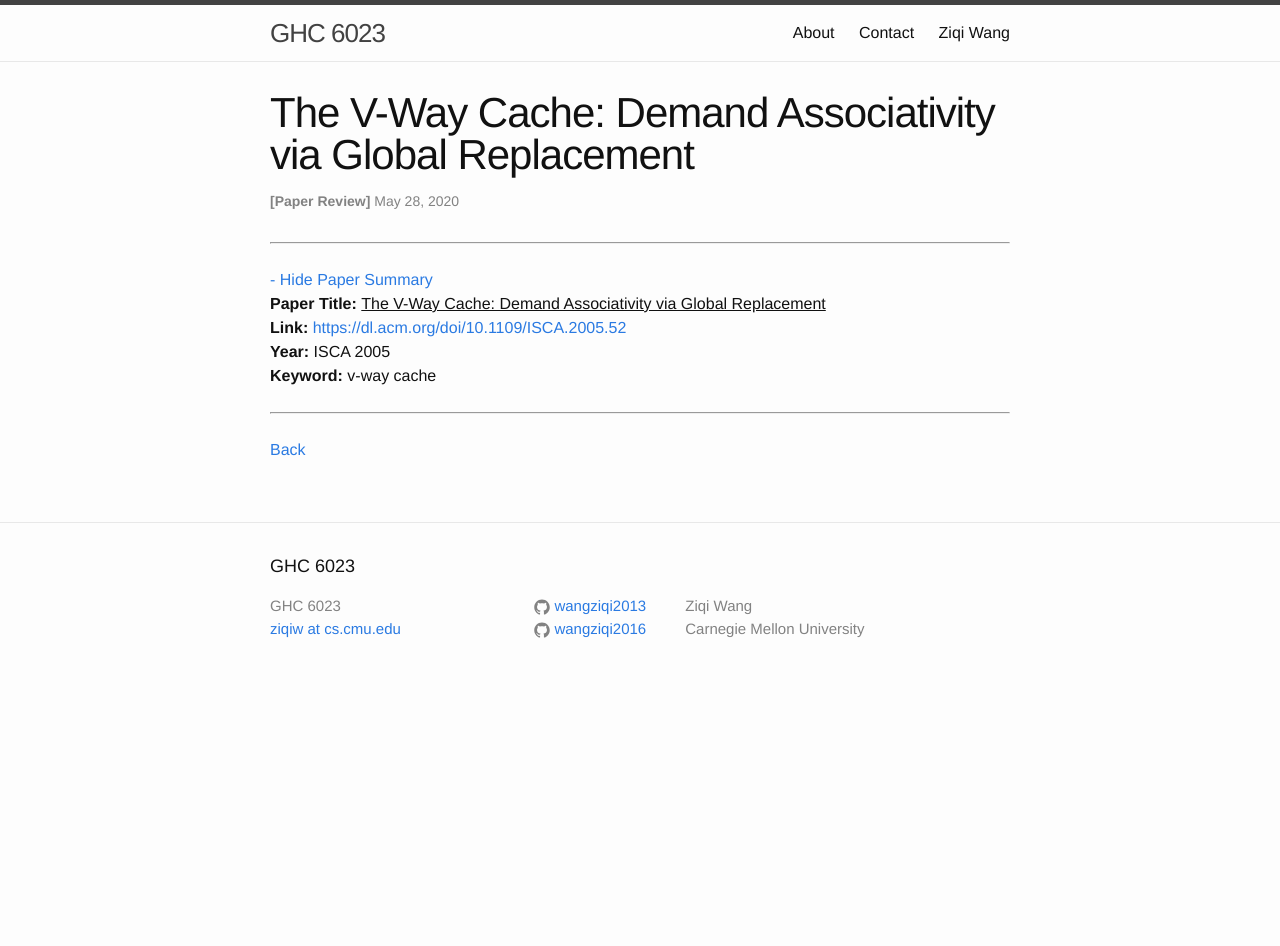
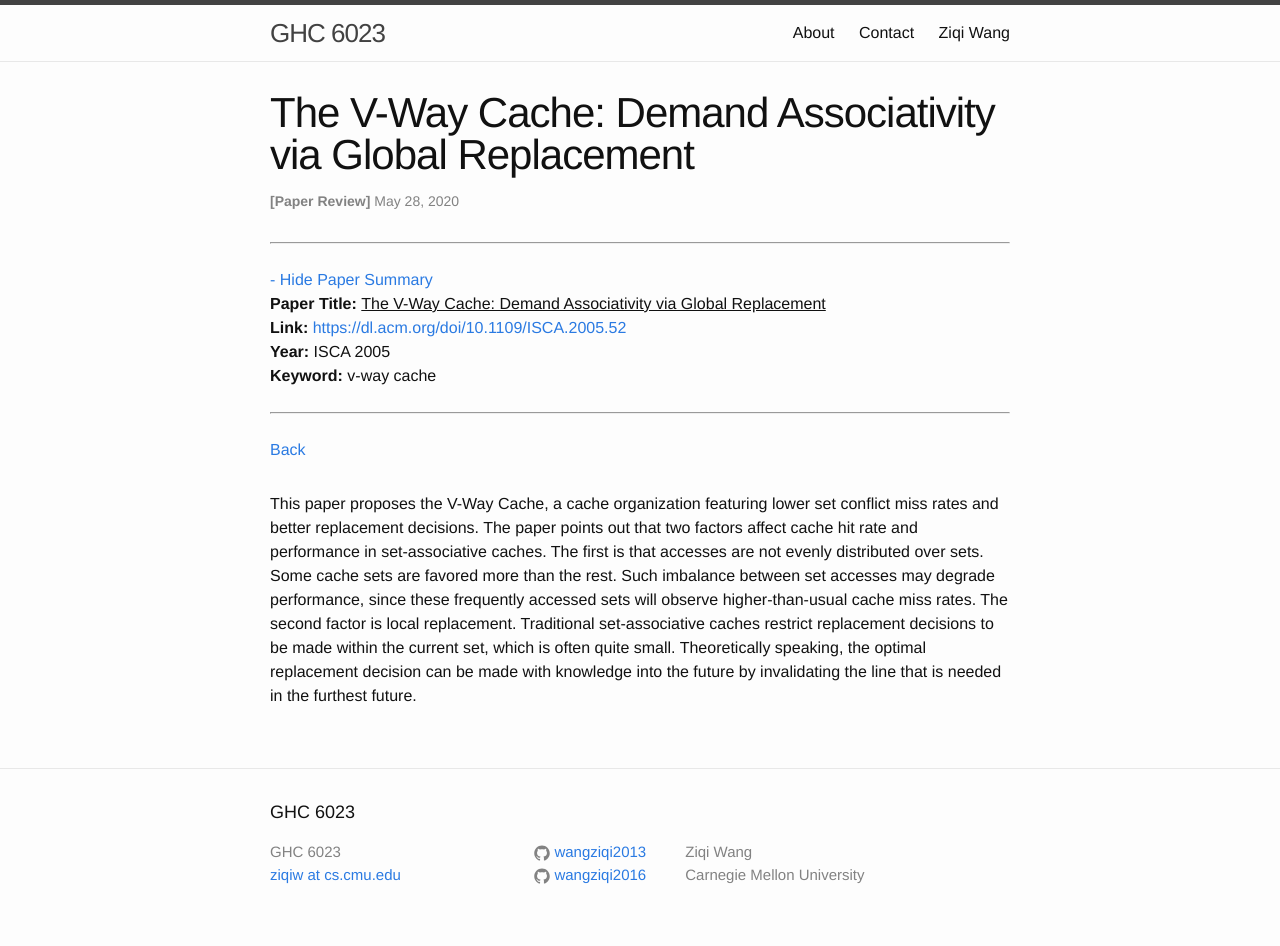
Before and after one commit to wangziqi2013/wangziqi2013.github.io, a Jekyll site: the page built from _posts/2020-05-27-vway-cache.markdown, in a window 1280 px wide. Built offline with Jekyll 4.4.1, drawn with Linux system fonts in a browser that asks for light colours; before the commit the page ends 900 px from its top, so only the background shows below that.

Commit message:
Adding first factor

```diff
--- a/_posts/2020-05-27-vway-cache.markdown
+++ b/_posts/2020-05-27-vway-cache.markdown
@@ -12,3 +12,11 @@ htm_cd:
 htm_cr:
 version_mgmt:
 ---
+
+This paper proposes the V-Way Cache, a cache organization featuring lower set conflict miss rates and better replacement
+decisions. The paper points out that two factors affect cache hit rate and performance in set-associative caches. The
+first is that accesses are not evenly distributed over sets. Some cache sets are favored more than the rest. Such
+imbalance between set accesses may degrade performance, since these frequently accessed sets will observe higher-than-usual
+cache miss rates. The second factor is local replacement. Traditional set-associative caches restrict replacement decisions
+to be made within the current set, which is often quite small. Theoretically speaking, the optimal replacement decision
+can be made with knowledge into the future by invalidating the line that is needed in the furthest future.
```
